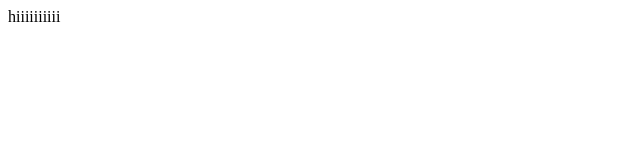
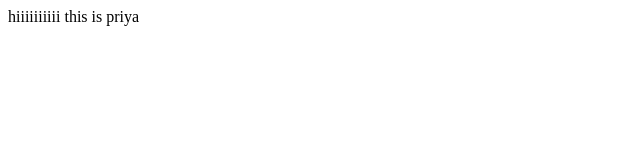
Before and after one commit to priya1034/SAMPLEZ, a plain HTML site: page index.html in a window 1280 px wide. Shown: the whole page, without its empty margins (0-640 px from the left). Drawn offline with Linux system fonts and the light colour scheme.

Commit message:
Update index.html

```diff
--- a/index.html
+++ b/index.html
@@ -6,6 +6,6 @@ hello world
 </title>
 </head>
 <body>
-hiiiiiiiiii
+hiiiiiiiiii this is priya
 </body>
 </html>
```
